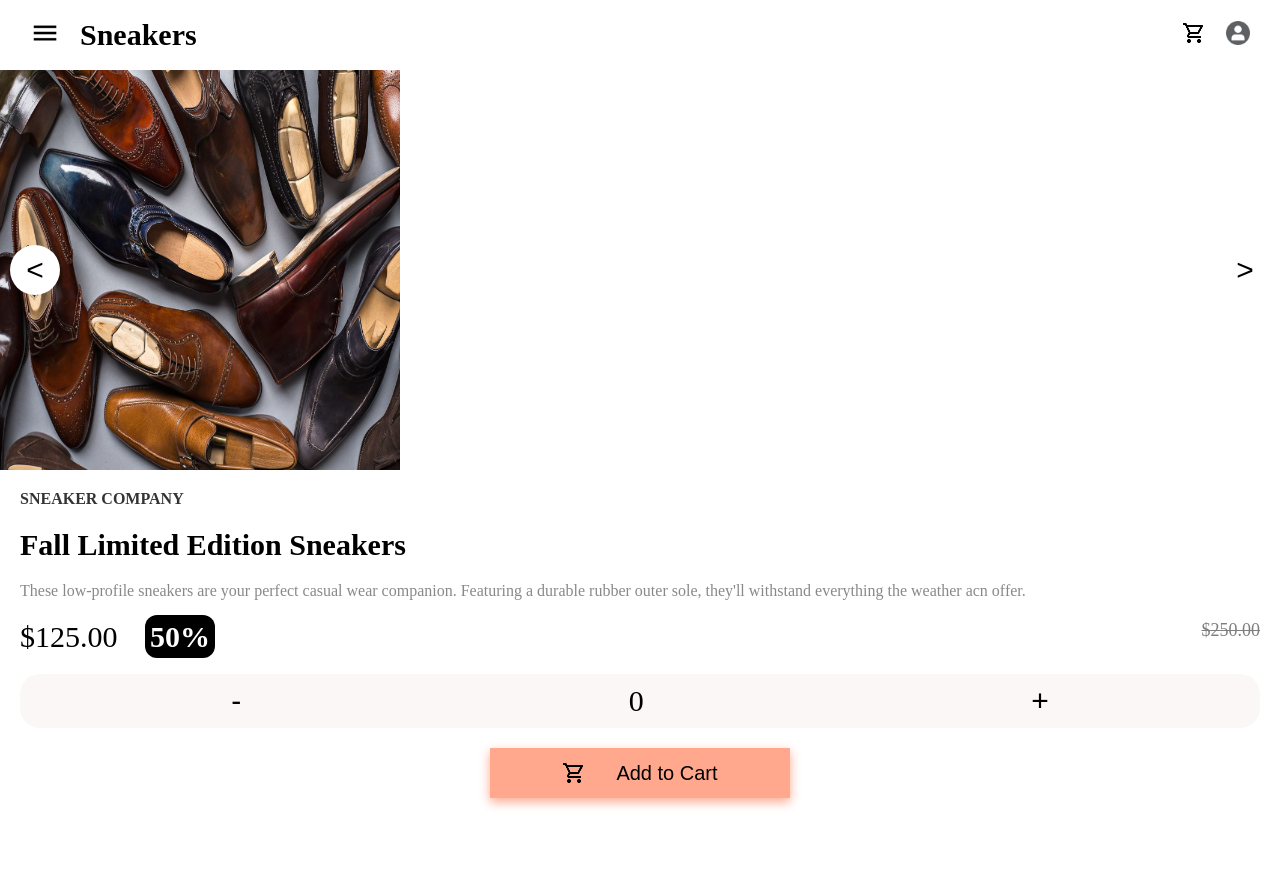
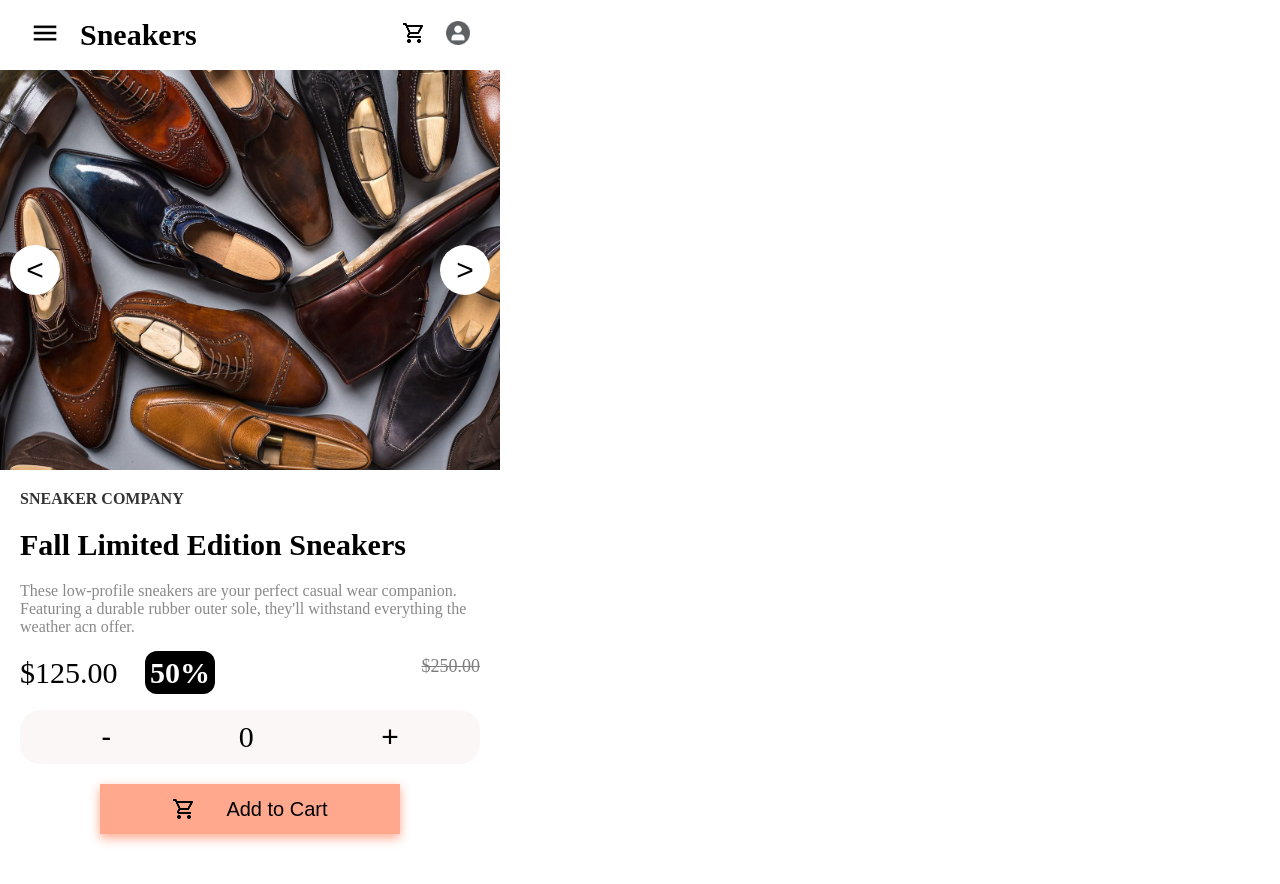
Before and after one commit to Rhabad/ejercicios, a plain HTML site: page e-coomerce-product-page/index.html in a window 1280 px wide. Before the commit the page ends 848 px from the top, so only its background shows below. Drawn offline with Linux system fonts and the light colour scheme.

Commit message:
max wirdth and min width in main and header

```diff
--- a/e-coomerce-product-page/style.css
+++ b/e-coomerce-product-page/style.css
@@ -12,6 +12,10 @@ h4 {
 }
 
 /* header */
+header {
+  min-width: 400px;
+  max-width: 500px;
+}
 .menu {
   display: flex;
   height: 70px;
@@ -83,7 +87,10 @@ nav ul {
 }
 /* header */
 /* main */
-
+main {
+  min-width: 400px;
+  max-width: 500px;
+}
 .img-producto {
   position: relative;
 }
@@ -112,7 +119,7 @@ nav ul {
 
 .galeria {
   height: 400px;
-  width: 400px;
+  width: 100%;
   background-size: contain;
 }
 .galeria-foto {
```
